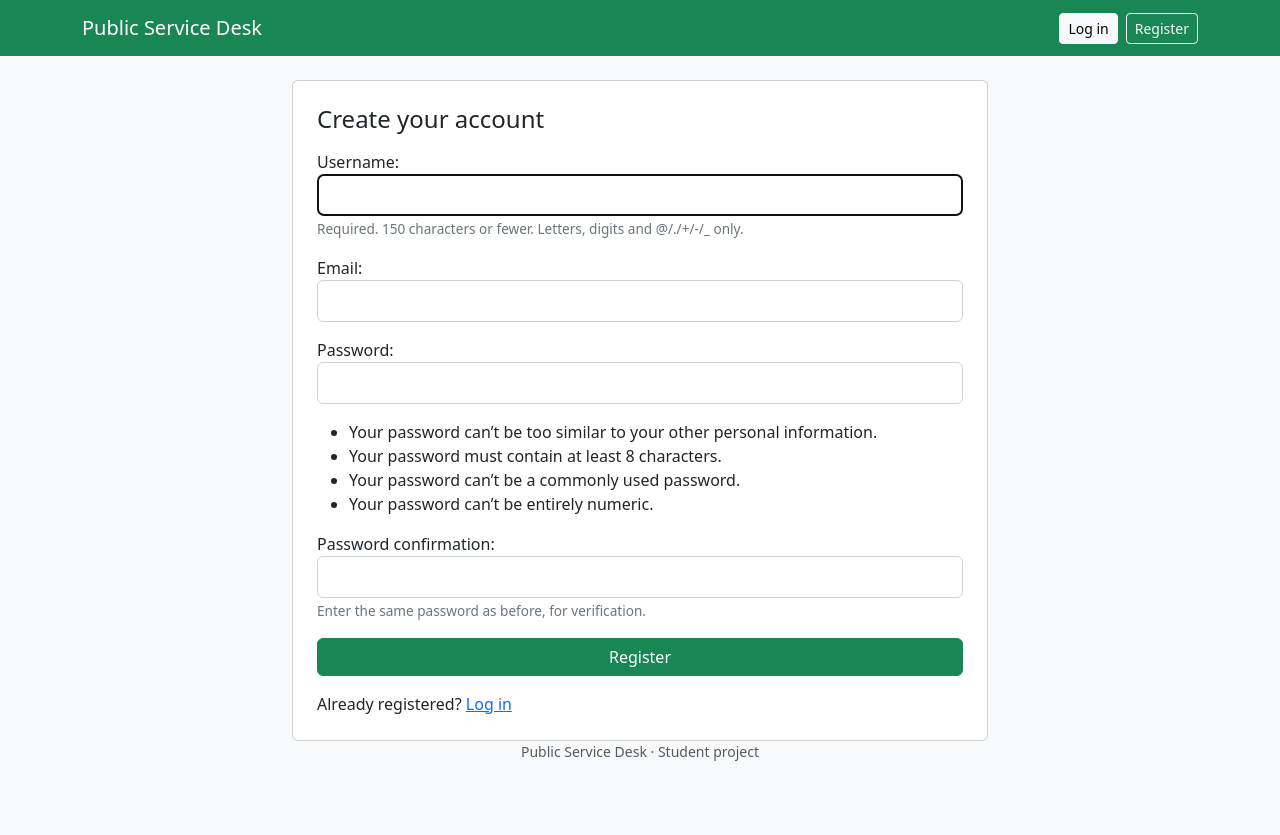
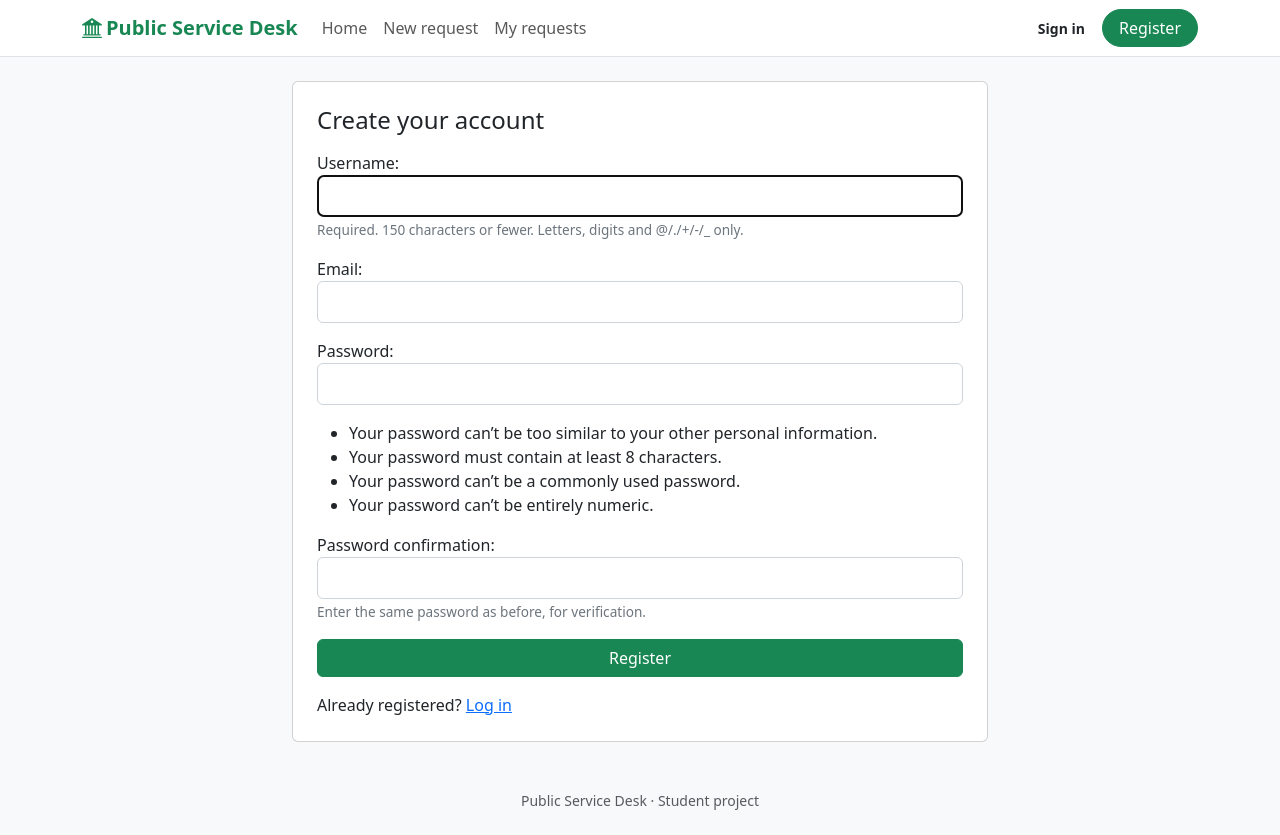
Before and after one commit to Milashi254/service-desk, a Django app: page /register/ in a window 1280 px wide. Before the commit the page ends 761 px from the top, so only its background shows below. Run offline with Django 5.2, Linux system fonts and the light colour scheme.

Commit message:
Restyle home page like eCitizen

```diff
--- a/services/views.py
+++ b/services/views.py
@@ -8,9 +8,10 @@ from .models import ServiceRequest
 from .stats import request_stats
 
 
-@citizen_required
 def home(request):
-    """Landing page for citizens after login (staff go to the dashboard)."""
+    """Public landing page. Staff are sent straight to the dashboard."""
+    if request.user.is_staff:
+        return redirect('admin_dashboard')
     return render(request, 'home.html')
 
 
@@ -30,7 +31,11 @@ def register(request):
 @citizen_required
 def submit_request(request):
     """Show and process the form for a new service request."""
-    form = ServiceRequestForm(request.POST or None, request.FILES or None)
+    form = ServiceRequestForm(
+        request.POST or None,
+        request.FILES or None,
+        initial={'category': request.GET.get('category', '')},
+    )
     if form.is_valid():
         service_request = form.save(commit=False)
         service_request.user = request.user
--- a/templates/base.html
+++ b/templates/base.html
@@ -5,6 +5,7 @@
   <meta name="viewport" content="width=device-width, initial-scale=1">
   <title>{% block title %}Public Service Desk{% endblock %}</title>
   <link href="https://cdn.jsdelivr.net/npm/bootstrap@5.3.3/dist/css/bootstrap.min.css" rel="stylesheet">
+  <link href="https://cdn.jsdelivr.net/npm/bootstrap-icons@1.11.3/font/bootstrap-icons.min.css" rel="stylesheet">
   <style>
     form input:not([type=checkbox]):not([type=file]), form select, form textarea {
       display: block; width: 100%; padding: .5rem .75rem;
@@ -18,36 +19,54 @@
   </style>
 </head>
 <body class="bg-light">
-  <nav class="navbar navbar-dark bg-success mb-4">
+  <nav class="navbar navbar-expand-md bg-white border-bottom sticky-top">
     <div class="container">
-      <a class="navbar-brand" href="{% url 'home' %}">Public Service Desk</a>
-            <div class="d-flex flex-wrap gap-2 align-items-center">
+      <a class="navbar-brand fw-semibold text-success" href="{% url 'home' %}"><i class="bi bi-bank2 me-1"></i>Public Service Desk</a>
+      <button class="navbar-toggler" type="button" data-bs-toggle="collapse" data-bs-target="#mainNav" aria-controls="mainNav" aria-expanded="false" aria-label="Toggle navigation">
+        <span class="navbar-toggler-icon"></span>
+      </button>
+      <div class="collapse navbar-collapse" id="mainNav">
+        <ul class="navbar-nav me-auto mb-2 mb-md-0">
+          {% if user.is_staff %}
+            <li class="nav-item"><a class="nav-link" href="{% url 'admin_dashboard' %}">Dashboard</a></li>
+          {% else %}
+            <li class="nav-item"><a class="nav-link" href="{% url 'home' %}">Home</a></li>
+            <li class="nav-item"><a class="nav-link" href="{% url 'submit_request' %}">New request</a></li>
+            <li class="nav-item"><a class="nav-link" href="{% url 'my_requests' %}">My requests</a></li>
+          {% endif %}
+        </ul>
+        <div class="d-flex gap-2 align-items-center">
           {% if user.is_authenticated %}
-                        {% if user.is_staff %}
-            <a class="btn btn-sm btn-warning" href="{% url 'admin_dashboard' %}">Dashboard</a>
-          {% else %}
-            <a class="btn btn-sm btn-outline-light" href="{% url 'submit_request' %}">New request</a>
-            <a class="btn btn-sm btn-outline-light" href="{% url 'my_requests' %}">My requests</a>
-          {% endif %}
-          <span class="text-white small">Hi, {{ user.username }}</span>
+            <span class="small text-muted">Hi, {{ user.username }}</span>
             <form method="post" action="{% url 'logout' %}">
               {% csrf_token %}
-            <button type="submit" class="btn btn-sm btn-light">Log out</button>
+              <button type="submit" class="btn btn-sm btn-outline-secondary">Log out</button>
             </form>
           {% else %}
-          <a class="btn btn-sm btn-light" href="{% url 'login' %}">Log in</a>
-          <a class="btn btn-sm btn-outline-light" href="{% url 'register' %}">Register</a>
+            <a class="btn btn-sm btn-link text-dark text-decoration-none fw-semibold" href="{% url 'login' %}">Sign in</a>
+            <a class="btn btn-success rounded-pill px-3" href="{% url 'register' %}">Register</a>
           {% endif %}
         </div>
       </div>
+    </div>
   </nav>
-      <main class="container pb-5 {% block main_class %}page-narrow{% endblock %}">
+
+  {% if messages %}
+    <div class="container page-narrow pt-3">
       {% for message in messages %}
-      <div class="alert alert-success">{{ message }}</div>
+        <div class="alert alert-success mb-2">{{ message }}</div>
       {% endfor %}
+    </div>
+  {% endif %}
+
+  {% block page %}
+    <main class="container pt-4 pb-5 {% block main_class %}page-narrow{% endblock %}">
       {% block content %}{% endblock %}
+    </main>
+  {% endblock %}
+
   <footer class="text-center text-muted small pb-4">Public Service Desk · Student project</footer>
-  </main>
+  <script src="https://cdn.jsdelivr.net/npm/bootstrap@5.3.3/dist/js/bootstrap.bundle.min.js"></script>
   {% block scripts %}{% endblock %}
 </body>
 </html>
```
Also changed, not shown: templates/home.html (+74 -15 lines). Lines whose indentation alone changed are shown as unchanged.
